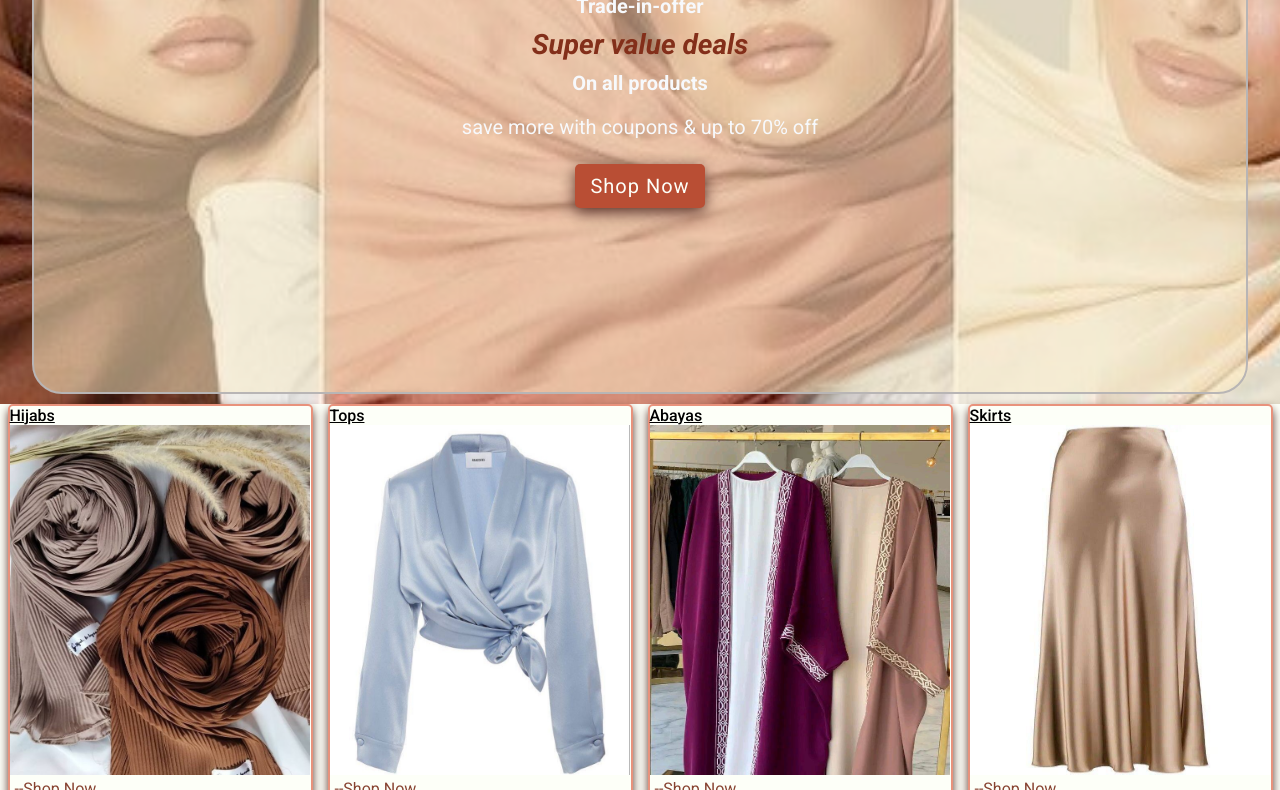
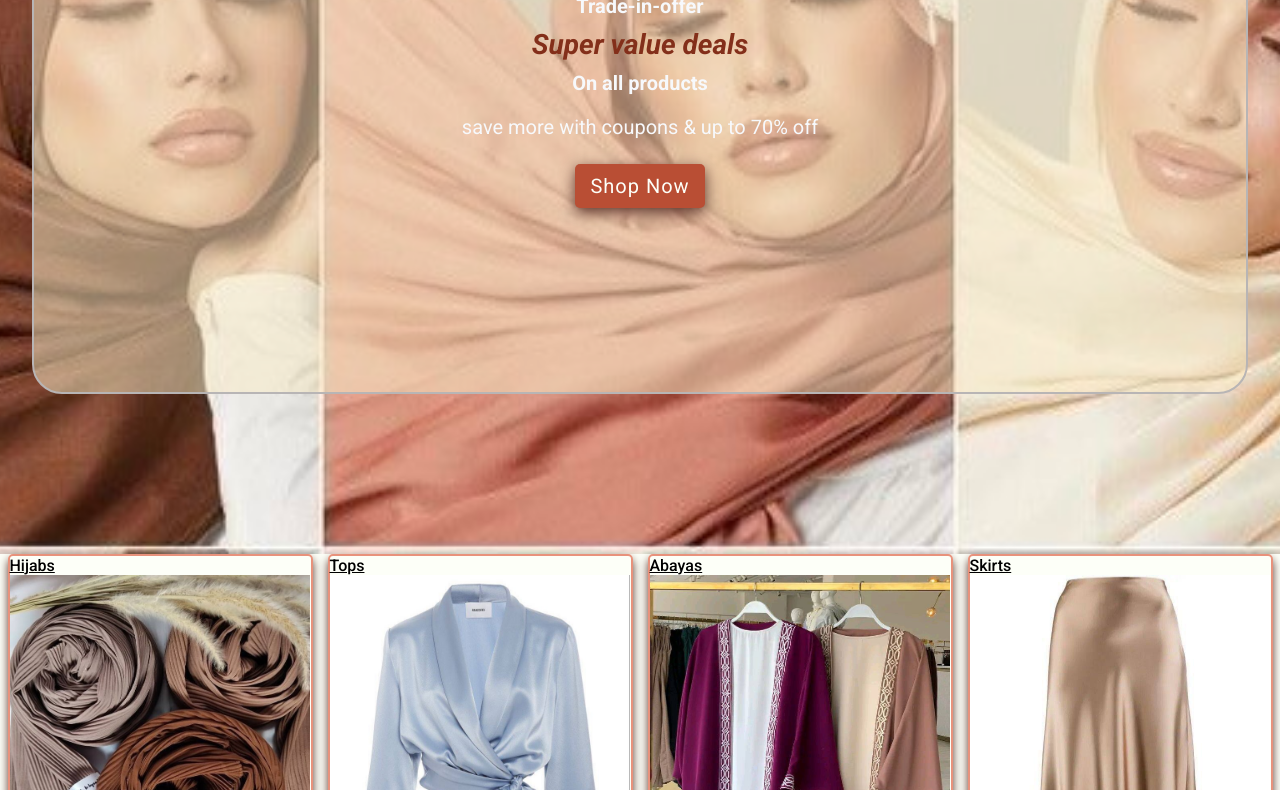
Before and after one commit to Bontusalih90/Eluha-store, a plain HTML site: page index.html in a window 1280 px wide. Shown: the part 338-1128 px from the top of the page. Drawn offline with Linux system fonts and the light colour scheme.

Commit message:
Update styles.css

```diff
--- a/styles.css
+++ b/styles.css
@@ -8,7 +8,7 @@
     text-decoration: none;
 
 }
-body{
+.hero-background{
     background-image: url(img/background.jpg);
     background-size: cover;
     background-position: center;
```
